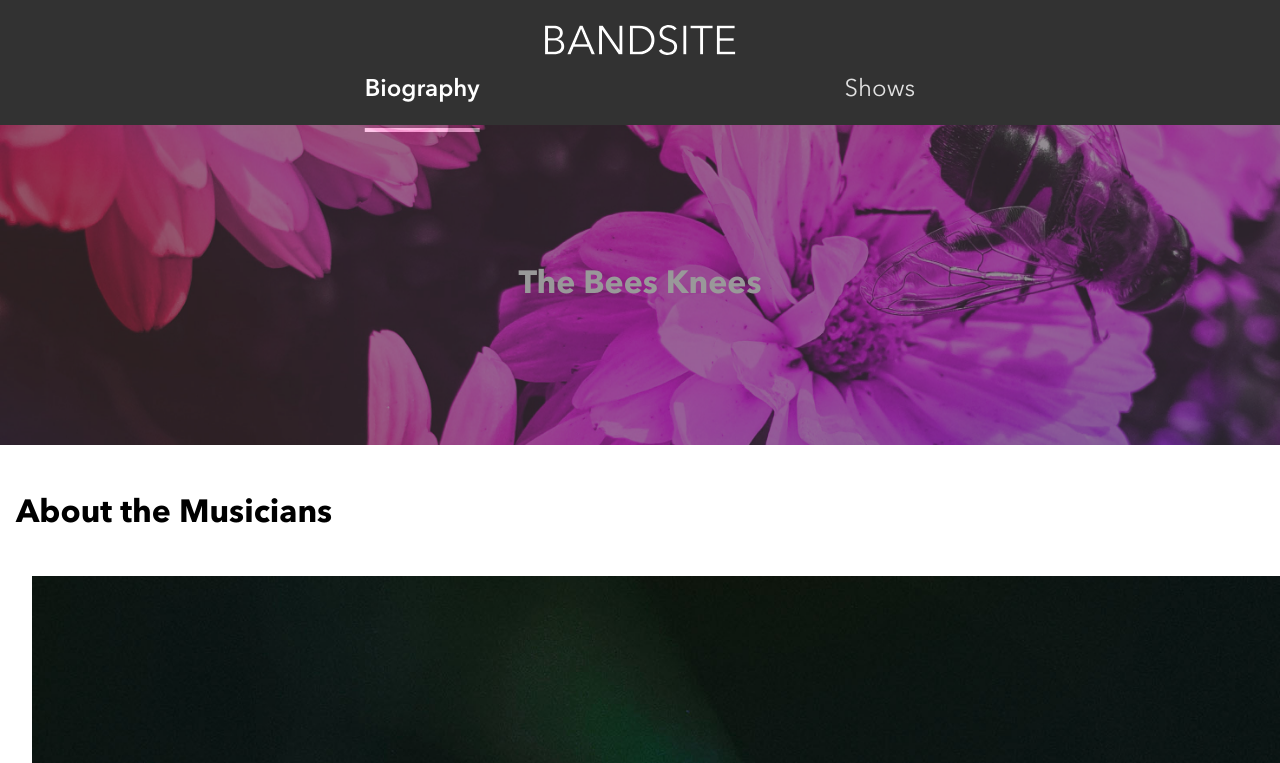
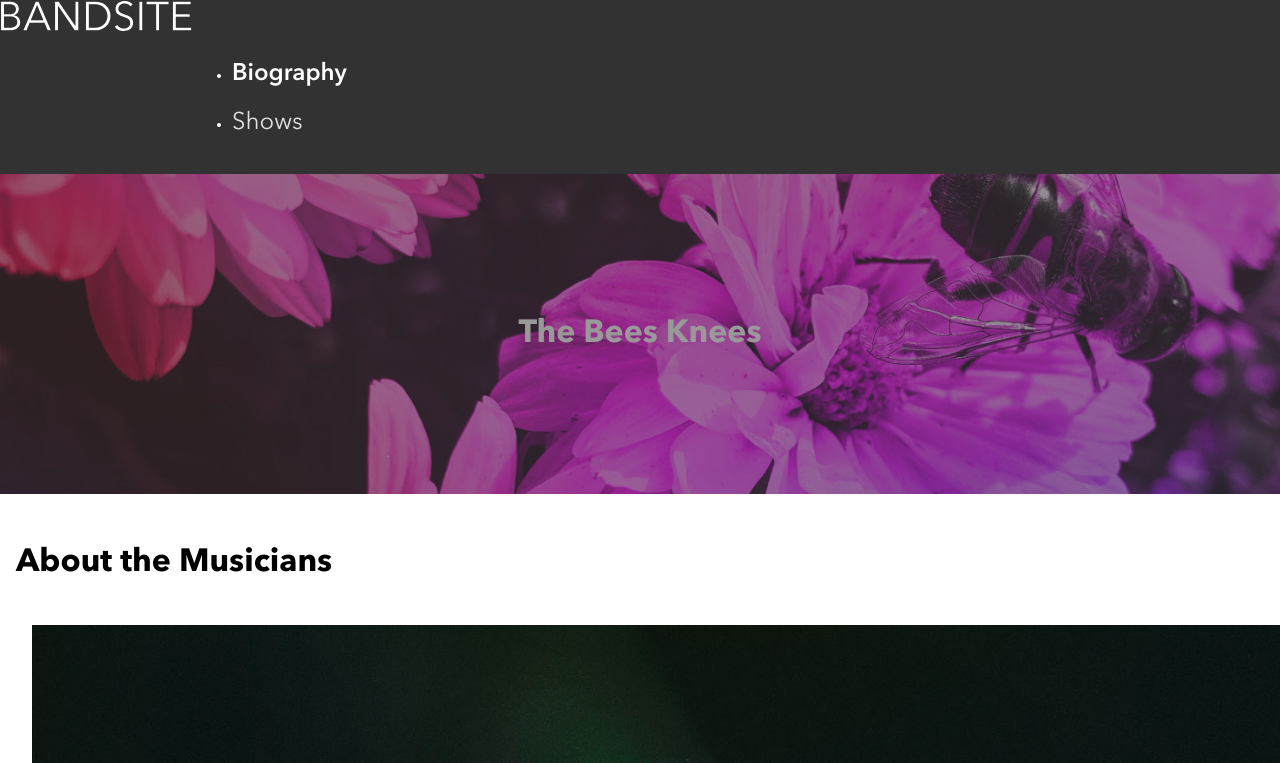
Before and after one commit to Mollytutu/Mollytutu, a plain HTML site: page Molly-Li-bandsite/index.html in a window 1280 px wide. Shown: the top 763 px of the page. Drawn offline with Linux system fonts and the light colour scheme.

Commit message:
try again

```diff
--- a/Molly-Li-bandsite/index.html
+++ b/Molly-Li-bandsite/index.html
@@ -9,13 +9,23 @@
 </head>
 
 <body>
-    <nav class="background-black">
-        <img class="nav__logo" src="./assets/Logo/Logo-bandsite.svg" alt="Band site Logo">
-        <div class="nav__link">
-            <a href="#"><h2 class="nav__bar">Biography</h2></a>
-            <a href="#"><h2 class="nav__bar2">Shows</h2></a>
+    <header class="background-black">
+        <div>
+            <img class="nav__logo" src="./assets/Logo/Logo-bandsite.svg" alt="Band site Logo">
+            <nav class="nav__link">
+                <ul class="nav__list">
+                    <li class="nav__item">
+                        <a href="#"><h2 class="nav__bar">Biography</h2></a>
+                    </li>
+                    <li>
+                        <a href="#"><h2 class="nav__bar2">Shows</h2></a>
+                    </li>
+                </ul>
+            </nav>
         </div>
-    </nav>
+    </header>
+
+
     <main>
         <section class="hero">
             <div class="hero__img">
@@ -68,7 +78,7 @@
 
     <footer class="footer background-black">
             <h2>Get in Touch</h2>
-            <div>
+            <div class="footer__icon">
             <a href="https://www.instagram.com/"><img src="./assets/Icons/SVG/Icon-instagram.svg" class="footer__icon" alt="Icon-instagram"></a>
             <a href="https://www.facebook.com/"><img src="./assets/Icons/SVG/Icon-facebook.svg" alt="Icon-facebook"></a>
             <a href="https://twitter.com/"><img src="./assets/Icons/SVG/Icon-twitter.svg" alt="Icon-twitter"></a>
@@ -82,7 +92,7 @@
             <div class="footer__container">
                 <h3>Limitless Artist Group</h3>
                 <p>Booking Agent for
-                    US / South America / Japan/p>
+                    US / South America / Japan/<p>
                 <a href="mailto:info@thebeesknees.com">info@thebeesknees.com</a>
             </div>
             <div class="footer__container">
--- a/Molly-Li-bandsite/styles/bio.scss
+++ b/Molly-Li-bandsite/styles/bio.scss
@@ -88,8 +88,7 @@ nav{
     }
 
     &__bar{
-        text-decoration: underline .25rem;
-        text-underline-offset:2rem;
+        border-bottom: white;
 
     }
     &__bar2{
```
Also changed, not shown: Molly-Li-bandsite/styles/bio.css, 3 other files.
